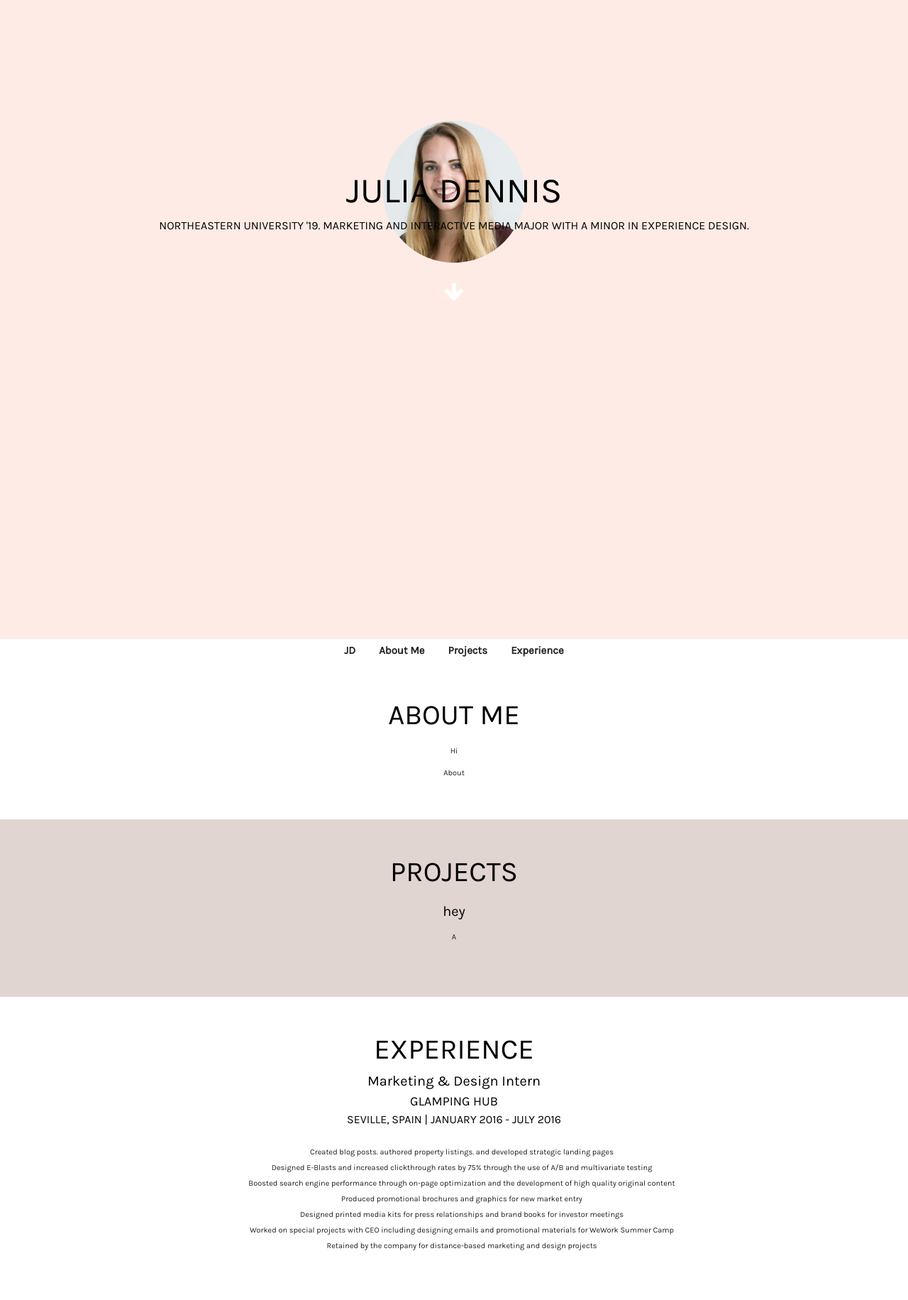
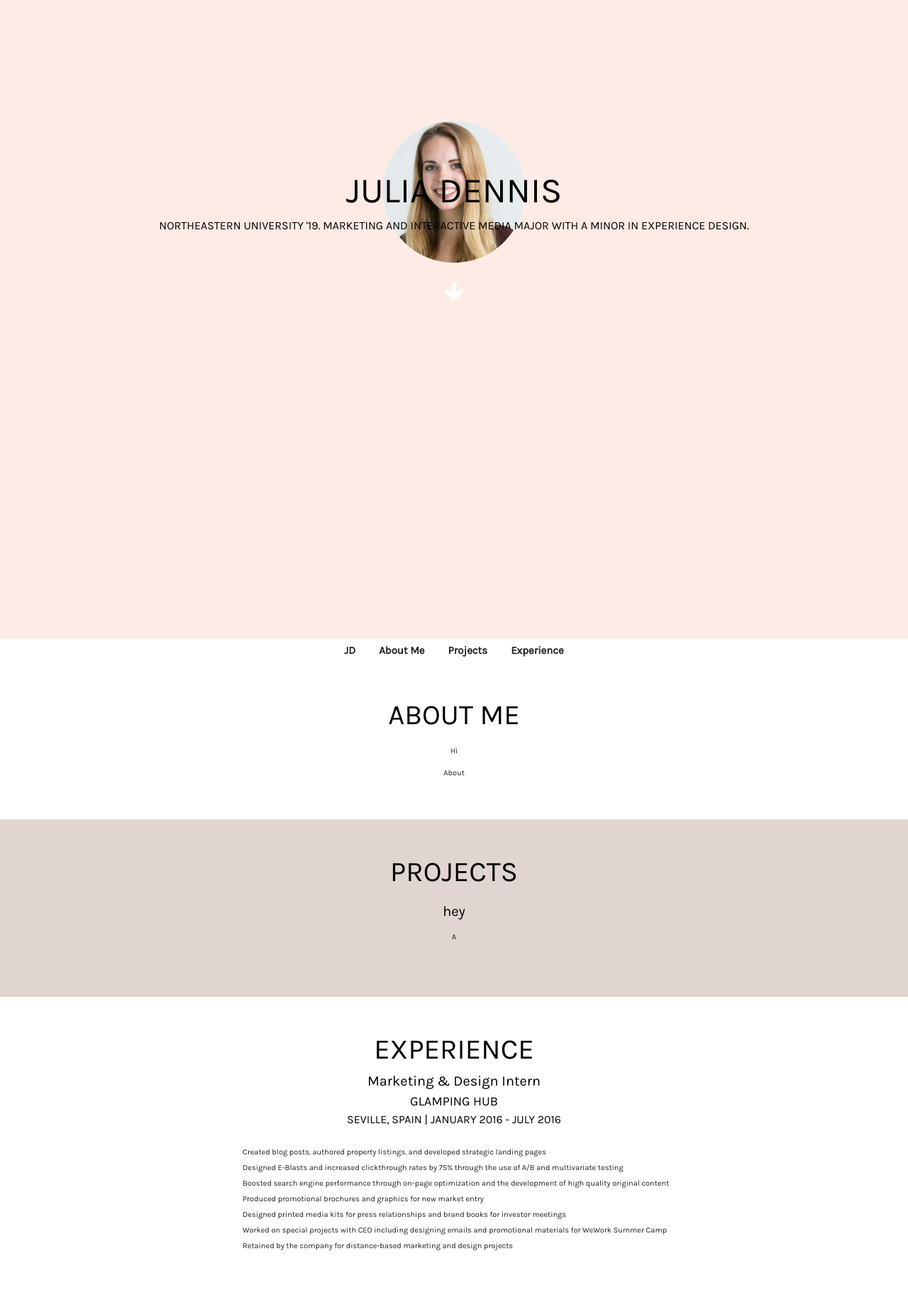
Before and after one commit to jubalu/jubalu.github.io, a Jekyll site: the page built from README.md, in a window 1280 px wide. Shown: the whole page at 71% size. Built offline with Jekyll 4.4.1, drawn with Linux system fonts in a browser that asks for light colours; nearby versions of some CDN libraries; our own code applies the rules of GitHub Pages for plain Markdown files.

Commit message:
Update style.css

```diff
--- a/css/style.css
+++ b/css/style.css
@@ -126,8 +126,11 @@ nav.pinned {
     text-align: center;
     background: #ffffff;
 }
+.list {
+    text-align: left;
+}
+/* Effects
 
-/* Effects
 ------------------------------------------------------------ */
 
 .grow {
```
